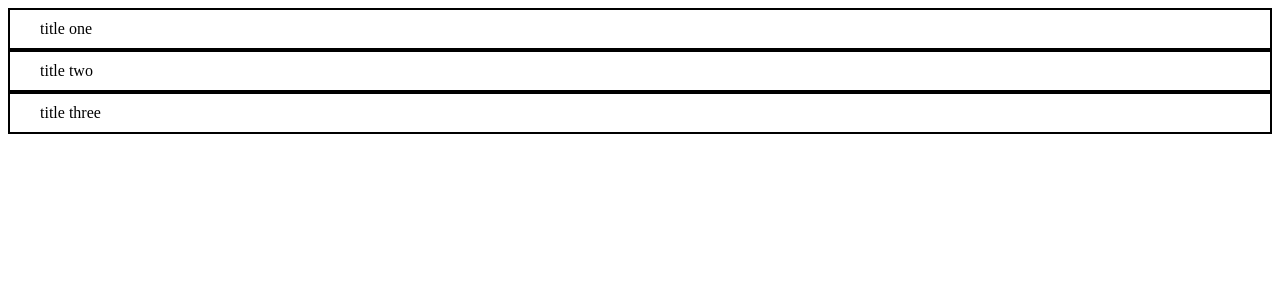
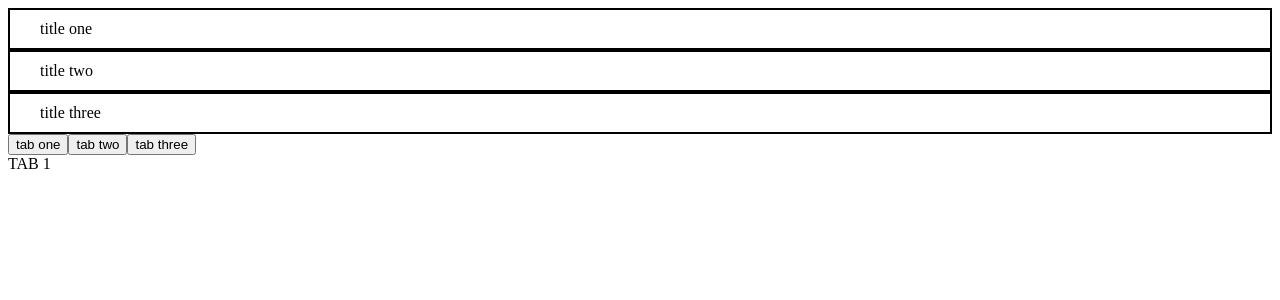
Before and after one commit to OksanaNova/accordion, a React (Vite) app: page / in a window 1280 px wide. Shown: the top 300 px of the page. Built offline with nearby package versions, Linux system fonts and the light colour scheme.

Commit message:
tabs added

```diff
--- a/src/App.jsx
+++ b/src/App.jsx
@@ -1,12 +1,25 @@
+import { useState } from 'react';
 import { Accordion } from './Accordion/Accordion';
 import './App.css'
+import Tabs from './Tabs/Tabs';
+import TabInfoOne from './Tabs/TabInfoOne';
+import TabInfoTwo from './Tabs/TabInfoTwo';
+import TabInfoThree from './Tabs/TabInfoThree';
 
 function App() {
+
+  const [activeTab, setActiveTab] = useState(0);
 
 
   return (
     <div>
       <Accordion />
+
+      <Tabs setActiveTab={setActiveTab} />
+      {activeTab === 0 && <TabInfoOne />}
+      {activeTab === 1 && <TabInfoTwo />}
+      {activeTab === 2 && <TabInfoThree />}
+
     </div>
 
   )
--- /dev/null
+++ b/src/Tabs/TabInfoOne.jsx
@@ -0,0 +1,7 @@
+const TabInfoOne = () => {
+    return <div>
+        TAB 1
+    </div>
+}
+
+export default TabInfoOne;
--- /dev/null
+++ b/src/Tabs/TabInfoThree.jsx
@@ -0,0 +1,7 @@
+const TabInfoThree = () => {
+    return <div>
+        TAB 3
+    </div>
+}
+
+export default TabInfoThree;
--- /dev/null
+++ b/src/Tabs/TabInfoTwo.jsx
@@ -0,0 +1,7 @@
+const TabInfoTwo = () => {
+    return <div>
+        TAB 2
+    </div>
+}
+
+export default TabInfoTwo;
--- /dev/null
+++ b/src/Tabs/TabItem.jsx
@@ -0,0 +1,9 @@
+const TabItem = ( {tab, index, setActiveTab} ) => {
+    return <button className="btn_tabs"
+    value={ index }
+    onClick={() => setActiveTab(index)}>
+        { tab }
+    </button>
+}
+
+export default TabItem;
--- /dev/null
+++ b/src/Tabs/Tabs.jsx
@@ -0,0 +1,21 @@
+import TabItem from "./TabItem";
+
+const Tabs = ( {setActiveTab} ) => {
+    return (
+        <div>
+            {
+                ['tab one', 'tab two', 'tab three'].map((tab, index) => (
+                    <TabItem
+                    key={index}
+                    tab={tab}
+                    index={index}
+                    setActiveTab={setActiveTab}
+                    />
+                ))
+            }
+
+        </div>
+    )
+}
+
+export default Tabs;
```
